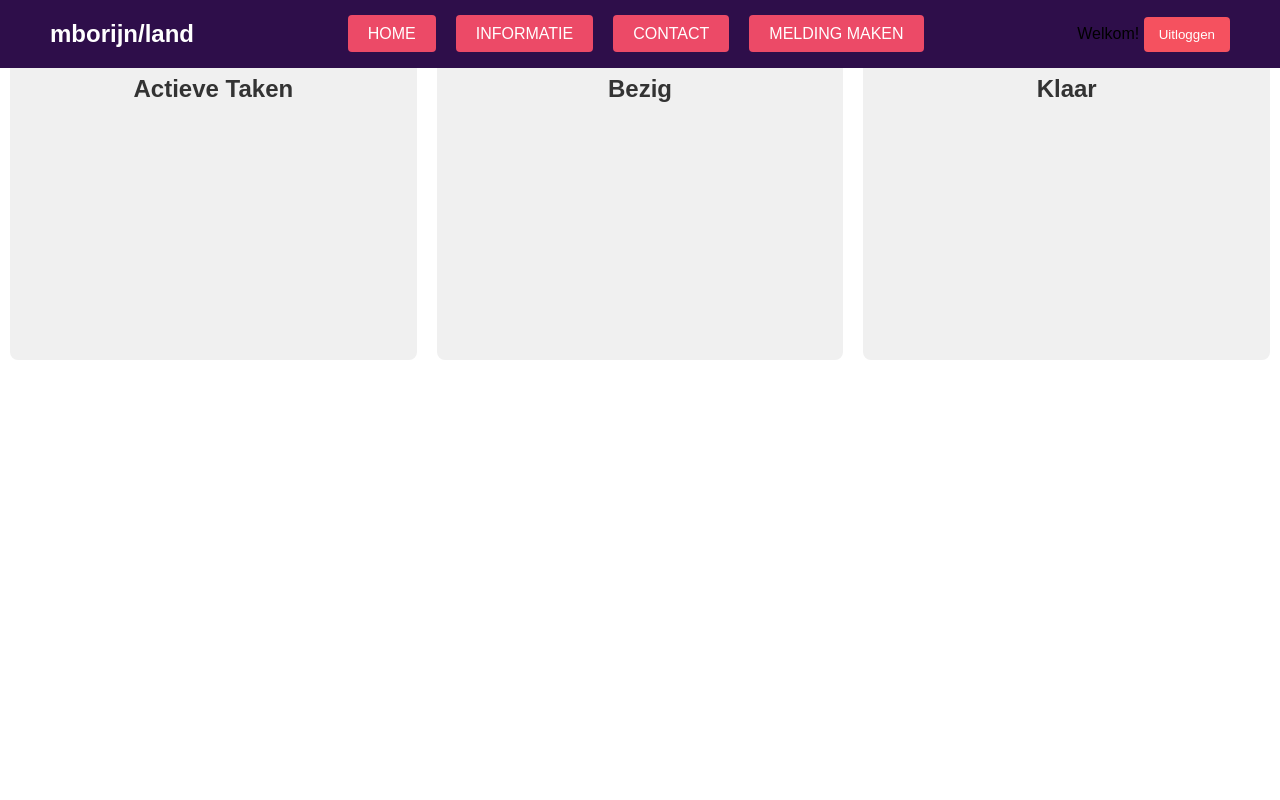
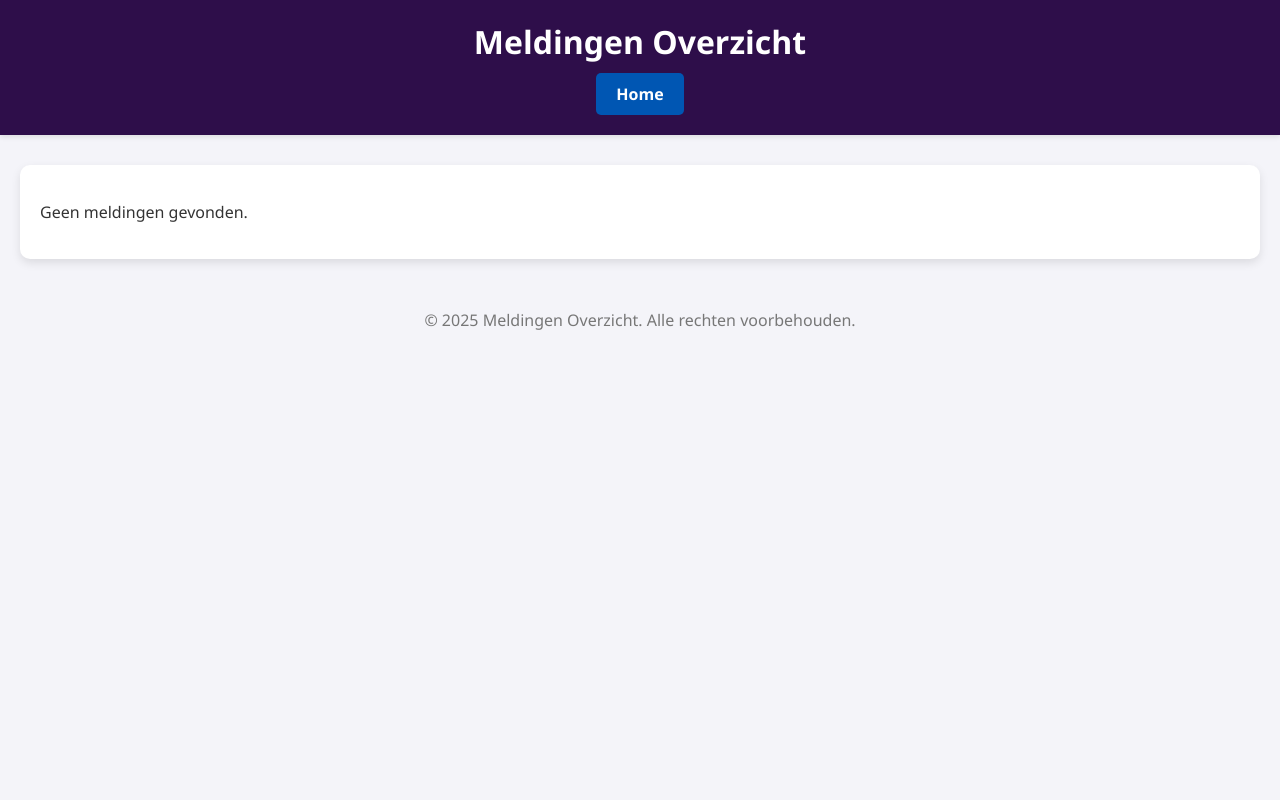
Before and after one commit to ala-lms-veilig/lo2e-swd4-4groep3, a PHP site: page /meldingen_overzicht.php in a window 1280 px wide. Run offline with PHP 8.4, Linux system fonts and the light colour scheme; data that the repository does not hold is empty.

Commit message:
puntjes op de i

```diff
--- a/index.html
+++ b/index.html
@@ -4,7 +4,7 @@
     <meta charset="UTF-8">
     <meta name="viewport" content="width=device-width, initial-scale=1.0">
     <title>Veiligheidsmeldingen - Wees alert, meld incidenten</title>
-    <link rel="stylesheet" type="text/css" href="style.css">
+    <link rel="stylesheet" type="text/css" href="CSS/style.css">
     <script defer src="hamburger.js"></script>
 </head>
 <body>
--- a/informatie.html
+++ b/informatie.html
@@ -4,7 +4,7 @@
     <meta charset="UTF-8">
     <meta name="viewport" content="width=device-width, initial-scale=1.0">
     <title>Informatie - Veiligheidsmeldingen</title>
-    <link rel="stylesheet" type="text/css" href="/CSS/style1.css">
+    <link rel="stylesheet" type="text/css" href="CSS/style1.css">
     <script defer src="hamburger.js"></script>
 </head>
 <body>
--- a/meldingen_overzicht.php
+++ b/meldingen_overzicht.php
@@ -1,17 +1,17 @@
 <?php
 // Verbinding met database
 $dsn = 'mysql:host=localhost;dbname=gebruikers_db';
-$username = 'root'; // Standaard gebruikersnaam
-$password = '';     // Leeg wachtwoord
-
+$username = 'root';
+$password = '';
 
 try {
     $pdo = new PDO($dsn, $username, $password);
-
     $pdo->setAttribute(PDO::ATTR_ERRMODE, PDO::ERRMODE_EXCEPTION);
 
-    // Meldingen ophalen
-    $query = "SELECT * FROM meldingen";
+    // Meldingen ophalen (koppeling via gebruikers_id en melding_id)
+    $query = "SELECT meldingen.*, gebruikers.gebruikersnaam AS gebruiker_naam, gebruikers.rol AS gebruiker_rol
+              FROM meldingen
+              LEFT JOIN gebruikers ON meldingen.melding_id = gebruikers.gebruikers_id";
     $stmt = $pdo->query($query);
     $meldingen = $stmt->fetchAll(PDO::FETCH_ASSOC);
 } catch (PDOException $e) {
@@ -27,182 +27,131 @@ try {
     <meta name="viewport" content="width=device-width, initial-scale=1.0">
     <title>Meldingen Overzicht</title>
     <style>
-                .container {
-            display: flex;
-            justify-content: space-between;
-        }
-        .kolom {
-            flex: 1;
-            margin: 0 10px;
-            padding: 10px;
-            background-color: #f0f0f0;
-            border-radius: 5px;
-            min-height: 300px;
-        }
-        .melding {
-            background-color: white;
-            margin: 10px 0;
-            padding: 10px;
-            border-radius: 3px;
-            box-shadow: 0 1px 3px rgba(0,0,0,0.12);
-            cursor: move;
-        }
-        .kolommen-container {
-            display: flex;
-            justify-content: space-between;
-            margin-top: 60px;
-        }
-        .kolom {
-            flex: 1;
-            margin: 0 10px;
-            background-color: #f0f0f0;
-            border-radius: 8px;
-            padding: 10px;
-        }
-        .kolom h2 {
-            text-align: center;
+        body {
+            font-family: 'Segoe UI', Tahoma, Geneva, Verdana, sans-serif;
+            background-color: #f4f4f9;
+            margin: 0;
+            padding: 0;
             color: #333;
         }
-        .melding.dragging {
-            opacity: 0.5;
+
+        header {
+            background-color: #2E0E4A;
+            color: white;
+            padding: 20px 0;
+            text-align: center;
+            box-shadow: 0 2px 5px rgba(0, 0, 0, 0.1);
         }
 
-        * {
+        header h1 {
             margin: 0;
-            padding: 0;
-            box-sizing: border-box;
+            font-size: 2rem;
         }
 
-        body {
-            font-family: Arial, sans-serif;
-            line-height: 1.6;
-            display: flex;
-            flex-direction: column;
-            min-height: 100vh;
+        header a {
+            text-decoration: none;
+            color: white;
+            font-weight: bold;
+            background-color: #0056b3;
+            padding: 10px 20px;
+            border-radius: 5px;
+            margin-top: 10px;
+            display: inline-block;
+            transition: background-color 0.3s ease;
         }
 
-        nav {
-            background-color: #2E0E4A;
-            display: flex;
-            justify-content: space-between;
-            align-items: center;
-            padding: 15px 50px;
-            width: 100%;
-            position: fixed;
-            top: 0;
+        header a:hover {
+            background-color: #00408d;
         }
 
-        .logo {
-            font-size: 24px;
-            font-weight: bold;
-            color: white;
+        .container {
+            max-width: 1200px;
+            margin: 30px auto;
+            padding: 20px;
+            background-color: white;
+            border-radius: 10px;
+            box-shadow: 0 4px 10px rgba(0, 0, 0, 0.1);
         }
 
-        .nav-links {
-            list-style: none;
-            display: flex;
-            gap: 20px;
+        .melding {
+            border-bottom: 1px solid #ddd;
+            padding: 15px 0;
+            cursor: pointer;
+            transition: background-color 0.3s ease;
         }
 
-        .nav-links li a {
-            color: white;
-            text-decoration: none;
-            font-size: 16px;
-            padding: 10px 20px;
-            background-color: #ec4a67;
-            border-radius: 4px;
+        .melding:hover {
+            background-color: #f0f8ff;
         }
 
-        #logoutButton {
-            background-color: #f5515f;
-            color: white;
-            padding: 10px 15px;
-            border: none;
-            border-radius: 4px;
-            cursor: pointer;
+        .melding:last-child {
+            border-bottom: none;
         }
 
-        #logoutButton:hover {
-            background-color: #d9404d;
+        .melding h3 {
+            margin: 0;
+            color: #007BFF;
+            font-size: 1.5rem;
+        }
+
+        .melding p {
+            margin: 5px 0;
+            color: #555;
+            display: none; /* Verborgen tot aangeklikt */
+        }
+
+        .melding.active p {
+            display: block; /* Toon details als actief */
+        }
+
+        footer {
+            text-align: center;
+            margin-top: 30px;
+            padding: 20px 0;
+            background-color: #f4f4f9;
+            color: #777;
+        }
+
+        footer p {
+            margin: 0;
         }
     </style>
 </head>
 <body>
     <header>
-        <nav>
-            <div class="logo">mborijn/land</div>
-            <ul class="nav-links">
-                <li><a href="index.html">HOME</a></li>
-                <li><a href="informatie.html">INFORMATIE</a></li>
-                <li><a href="contact.html">CONTACT</a></li>
-                <li><a href="melding_maken.php">MELDING MAKEN</a></li>
-            </ul>
-            <div class="auth-buttons">
-                <span id="welcomeMessage">Welkom!</span>
-                <button id="logoutButton">Uitloggen</button>
-            </div>
-        </nav>
+        <h1>Meldingen Overzicht</h1>
+        <a href="index.html">Home</a>
     </header>
-    <div class="kolommen-container">
-        <div class="kolom" id="actief">
-            <h2>Actieve Taken</h2>
+
+    <div class="container">
+        <?php if (empty($meldingen)): ?>
+            <p>Geen meldingen gevonden.</p>
+        <?php else: ?>
             <?php foreach ($meldingen as $melding): ?>
-                <?php if ($melding['status'] === 'actief'): ?>
-                    <div class="melding" draggable="true" id="melding-<?= $melding['id'] ?>">
-                        <h3><?= htmlspecialchars($melding['categorie']) ?></h3>
-                        <p><?= htmlspecialchars($melding['beschrijving']) ?></p>
-                        <p>Locatie: <?= htmlspecialchars($melding['locatie']) ?> <?= htmlspecialchars($melding['specifieke_locatie']) ?></p>
-                        <p>Gemeld door: <?= htmlspecialchars($melding['naam']) ?> (<?= htmlspecialchars($melding['rol']) ?>)</p>
-                        <p>Datum: <?= htmlspecialchars($melding['datum']) ?></p>
-                    </div>
-                <?php endif; ?>
+                <div class="melding" data-id="<?= htmlspecialchars($melding['id'] ?? 'Onbekend') ?>">
+                    <h3><?= htmlspecialchars($melding['categorie'] ?? 'Onbekend') ?></h3>
+                    <p><?= htmlspecialchars($melding['beschrijving'] ?? 'Geen beschrijving beschikbaar') ?></p>
+                    <p>Locatie: <?= htmlspecialchars($melding['locatie'] ?? 'Onbekend') ?>
+                        <?= htmlspecialchars($melding['specifieke_locatie'] ?? '') ?></p>
+                    <p>Gemeld door:
+                        <?= htmlspecialchars($melding['gebruiker_naam'] ?? 'Onbekend') ?>
+                        (<?= htmlspecialchars($melding['gebruiker_rol'] ?? 'Onbekend') ?>)
+                    </p>
+                    <p>Datum: <?= htmlspecialchars($melding['datum'] ?? 'Onbekend') ?></p>
+                </div>
             <?php endforeach; ?>
-        </div>
-        <div class="kolom" id="bezig">
-            <h2>Bezig</h2>
-            <?php foreach ($meldingen as $melding): ?>
-                <?php if ($melding['status'] === 'bezig'): ?>
-                    <div class="melding" draggable="true" id="melding-<?= $melding['id'] ?>">
-                        <h3><?= htmlspecialchars($melding['categorie']) ?></h3>
-                        <p><?= htmlspecialchars($melding['beschrijving']) ?></p>
-                        <p>Locatie: <?= htmlspecialchars($melding['locatie']) ?> <?= htmlspecialchars($melding['specifieke_locatie']) ?></p>
-                        <p>Gemeld door: <?= htmlspecialchars($melding['naam']) ?> (<?= htmlspecialchars($melding['rol']) ?>)</p>
-                        <p>Datum: <?= htmlspecialchars($melding['datum']) ?></p>
-                    </div>
-                <?php endif; ?>
-            <?php endforeach; ?>
-        </div>
-        <div class="kolom" id="klaar">
-            <h2>Klaar</h2>
-            <?php foreach ($meldingen as $melding): ?>
-                <?php if ($melding['status'] === 'klaar'): ?>
-                    <div class="melding" draggable="true" id="melding-<?= $melding['id'] ?>">
-                        <h3><?= htmlspecialchars($melding['categorie']) ?></h3>
-                        <p><?= htmlspecialchars($melding['beschrijving']) ?></p>
-                        <p>Locatie: <?= htmlspecialchars($melding['locatie']) ?> <?= htmlspecialchars($melding['specifieke_locatie']) ?></p>
-                        <p>Gemeld door: <?= htmlspecialchars($melding['naam']) ?> (<?= htmlspecialchars($melding['rol']) ?>)</p>
-                        <p>Datum: <?= htmlspecialchars($melding['datum']) ?></p>
-                    </div>
-                <?php endif; ?>
-            <?php endforeach; ?>
-        </div>
+        <?php endif; ?>
     </div>
+
+    <footer>
+        <p>&copy; <?= date("Y") ?> Meldingen Overzicht. Alle rechten voorbehouden.</p>
+    </footer>
+
     <script>
-        // JavaScript voor drag-and-drop (ongewijzigd)
         document.querySelectorAll('.melding').forEach(melding => {
-            melding.addEventListener('dragstart', () => melding.classList.add('dragging'));
-            melding.addEventListener('dragend', () => melding.classList.remove('dragging'));
-        });
-        document.querySelectorAll('.kolom').forEach(kolom => {
-            kolom.addEventListener('dragover', e => {
-                e.preventDefault();
-                const dragging = document.querySelector('.dragging');
-                kolom.appendChild(dragging);
+            melding.addEventListener('click', () => {
+                melding.classList.toggle('active');
             });
-        });
-        document.getElementById('logoutButton').addEventListener('click', () => {
-            localStorage.removeItem('isLoggedIn');
-            window.location.href = 'login.php';
         });
     </script>
 </body>
```
Also changed, not shown: melding_maken.php (+4 -3 lines), update_status.php (added, +26 -0 lines).
